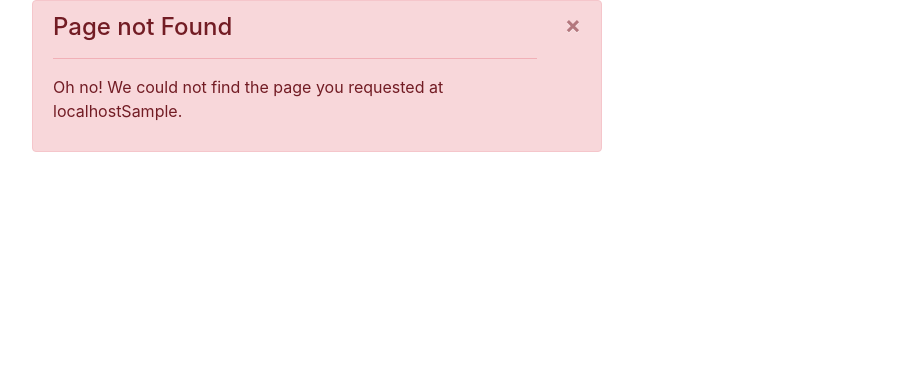
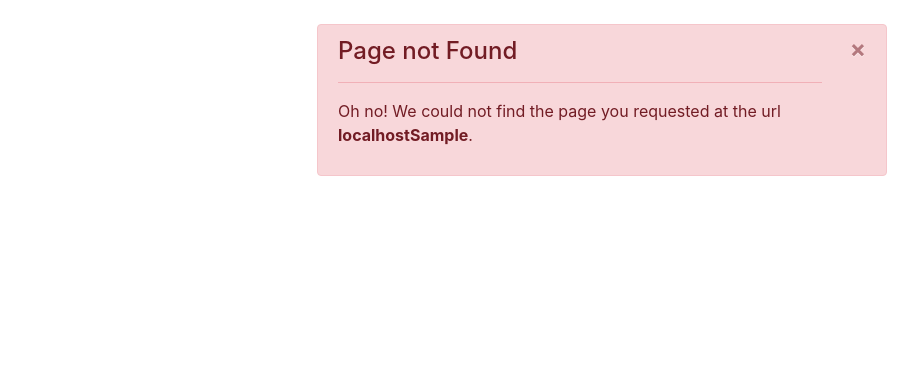
Before and after one commit to vetleen/vetletemplate, a Django app: template templates/404.html in a window 1280 px wide. Shown: the part 56-431 px from the top of the page, without its empty margins (38-956 px from the left). Run offline with Django 3.2, Linux system fonts and the light colour scheme; the template is opened without the code that fills it: most values are stand-ins (such as "Sample title", 1, 10 or a date in 2020); some libraries are stand-ins or nearby versions.

Commit message:
fine tuning 404-template

```diff
--- a/templates/404.html
+++ b/templates/404.html
@@ -2,11 +2,11 @@
 
 {% block content %}
 <div class="container">
-  <div class="row justify-content-start">
+  <div class="row justify-content-center pt-4">
     <div  class="alert alert-danger col-lg-6 alert-dismissible fade show" role="alert">
       <h4 class="alert-heading"> Page not Found </h4>
       <hr>
-      <p> Oh no! We could not find the page you requested at {{ request.META.HTTP_HOST }}{{ request_path }}. </p>
+      <p> Oh no! We could not find the page you requested at the url <span class="font-weight-bold">{{ request.META.HTTP_HOST }}{{ request_path }}</span>.</p>
       <button type="button" class="close" data-dismiss="alert" aria-label="Close">
         <span aria-hidden="true">&times;</span>
       </button>
```
